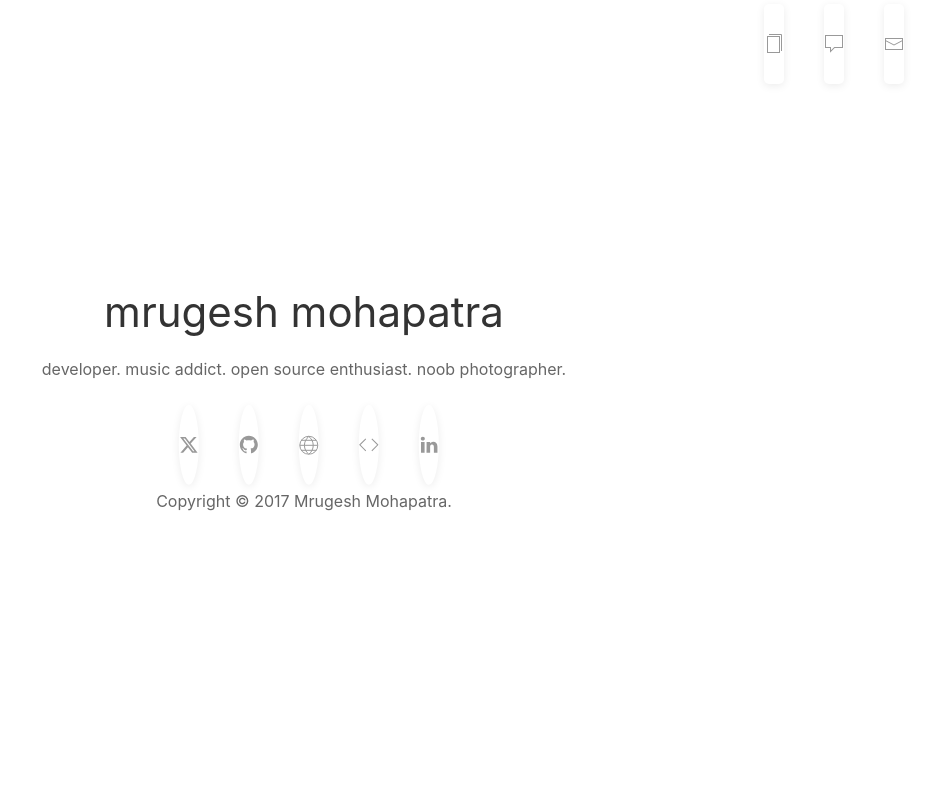
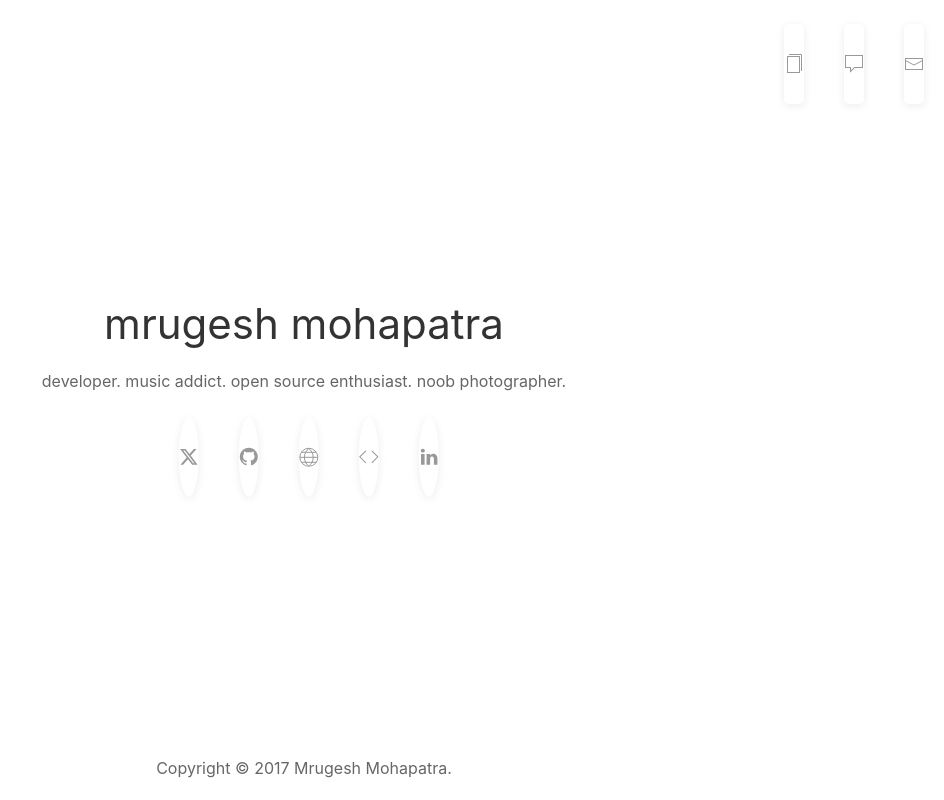
Before and after one commit to raisedadead/portfolio, a React (Create React App) app: page / in a window 1280 px wide. Shown: the whole page, without its empty margins (336-1280 px from the left). Built offline with nearby package versions, Linux system fonts and the light colour scheme.

Commit message:
fix(layout): Adjust padding and margins

```diff
--- a/src/App.js
+++ b/src/App.js
@@ -5,7 +5,7 @@ import { TopNav, SocialNav, Footer } from './components'
 export default class App extends Component {
   render() {
     return (
-      <div className="uk-container uk-width-viewport uk-height-viewport">
+      <div className="uk-container uk-width-viewport uk-height-viewport uk-padding-remove">
         <TopNav />
         <div className="uk-position-center uk-text-center">
           <h1 className="uk-heading-primary">mrugesh mohapatra</h1>
@@ -13,8 +13,8 @@ export default class App extends Component {
             developer. music addict. open source enthusiast. noob photographer.
           </p>
           <SocialNav />
-          <Footer />
         </div>
+        <Footer />
       </div>
     )
   }
--- a/src/components/Footer/Footer.js
+++ b/src/components/Footer/Footer.js
@@ -2,7 +2,7 @@ import React from 'react'
 
 const Footer = () => {
   return (
-    <footer>
+    <footer className="uk-position-bottom-center uk-margin-bottom">
       <span>
         Copyright &copy; {new Date().getFullYear()} Mrugesh Mohapatra.
       </span>
--- a/src/components/Nav/TopNav.js
+++ b/src/components/Nav/TopNav.js
@@ -3,7 +3,10 @@ import React from 'react'
 const raisedButtonStyle = { height: 50, margin: '4px 0 4px 0' }
 const TopNav = () => {
   return (
-    <nav className="uk-navbar-container uk-navbar-transparent" data-uk-navbar>
+    <nav
+      className="uk-navbar-container uk-navbar-transparent uk-margin-top uk-margin-right"
+      data-uk-navbar
+    >
       <div className="uk-navbar-right">
         <ul className="uk-navbar-nav uk-iconnav">
           <li>
@@ -12,7 +15,7 @@ const TopNav = () => {
               href="/resume/"
               className="uk-box-shadow-small uk-box-shadow-hover-large uk-border-rounded"
               data-uk-icon="icon: copy"
-              data-uk-tooltip
+              data-uk-tooltip="pos: bottom"
               style={raisedButtonStyle}
             >
               <span className="uk-hidden">résumé</span>
@@ -24,7 +27,7 @@ const TopNav = () => {
               href="https://github.com/raisedadead/ama/"
               className="uk-box-shadow-small uk-box-shadow-hover-large uk-border-rounded"
               data-uk-icon="icon: comment"
-              data-uk-tooltip
+              data-uk-tooltip="pos: bottom"
               style={raisedButtonStyle}
             >
               <span className="uk-hidden">ask me anything</span>
@@ -36,7 +39,7 @@ const TopNav = () => {
               href="/contact/"
               className="uk-box-shadow-small uk-box-shadow-hover-large uk-border-rounded"
               data-uk-icon="icon: mail"
-              data-uk-tooltip
+              data-uk-tooltip="pos: bottom"
               style={raisedButtonStyle}
             >
               <span className="uk-hidden">contact</span>
```
